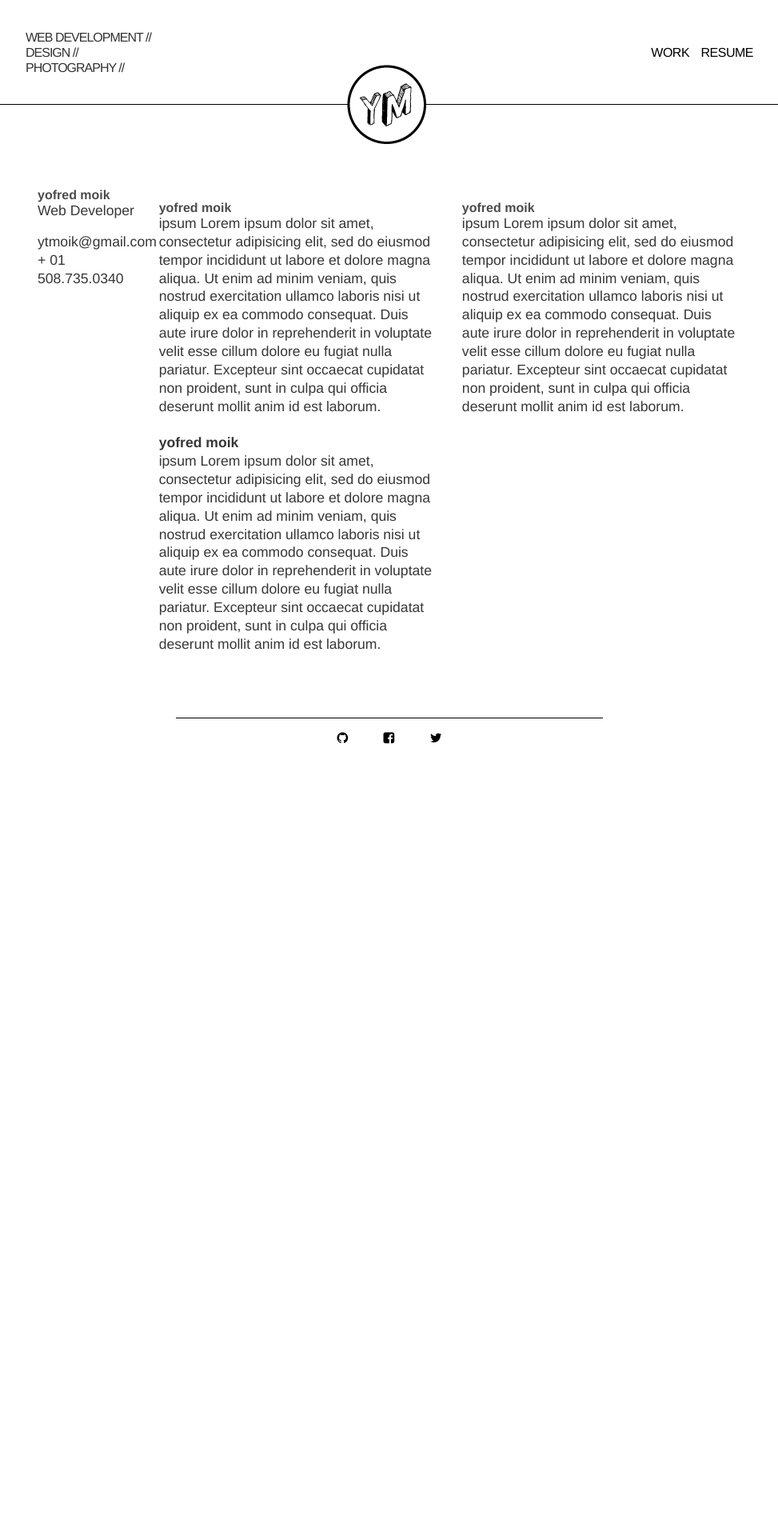
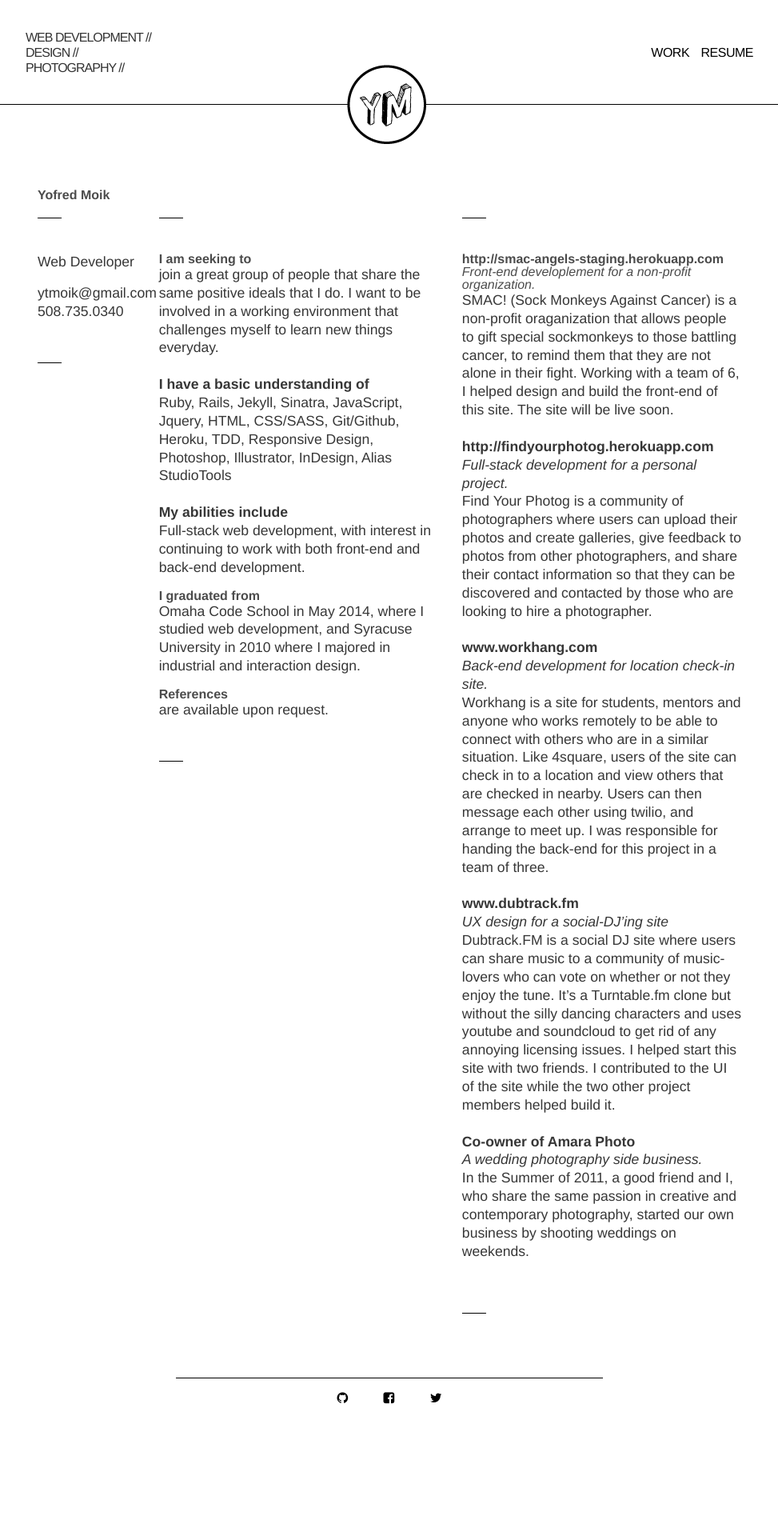
Before and after one commit to yofred/yofred.github.io, a Jekyll site: the page built from resume/index.html, in a window 1280 px wide. Shown: the whole page at 80% size, without its empty margins (153-1126 px from the left). Built offline with Jekyll 4.4.1, drawn with Linux system fonts in a browser that asks for light colours; nearby versions of some CDN libraries; before the commit the page ends 1070 px from its top, so only the background shows below that.

Commit message:
resume formatting

```diff
--- a/_includes/resume.html
+++ b/_includes/resume.html
@@ -1,35 +1,81 @@
 <div class="row">
   <div class="large-2 small-12 padding-bottom columns">
-    <b>yofred moik</b>
+    <b>Yofred Moik</b>
   </div>
 </div>
 
 <div class="row">
 
   <div class="large-2 small-12 columns">
+    <div class="seperator-banner small-1 columns"></div><br /><br /><br /><br />
     <p>Web Developer</p><br />
     <p>ytmoik@gmail.com</p>
-    <p>+ 01 508.735.0340</p>
+    <p>508.735.0340</p>
+
+    <br /><br /><div class="seperator-banner small-1 columns"></div>
   </div>
 
 
 
   <div class="large-5 small-12 columns">
-    <b>yofred moik</b>
+    <div class="seperator-banner small-1 columns"></div><br /><br /><br /><br />
+    <b>I am seeking to</b>
     <p>
-    ipsum Lorem ipsum dolor sit amet, consectetur adipisicing elit, sed do eiusmod tempor incididunt ut labore et dolore magna aliqua. Ut enim ad minim veniam, quis nostrud exercitation ullamco laboris nisi ut aliquip ex ea commodo consequat. Duis aute irure dolor in reprehenderit in voluptate velit esse cillum dolore eu fugiat nulla pariatur. Excepteur sint occaecat cupidatat non proident, sunt in culpa qui officia deserunt mollit anim id est laborum.
+join a great group of people that share the same positive ideals that I do.  I want to be involved in a working environment that challenges myself to learn new things everyday.
     <p>
     <br />
-    <b>yofred moik</b>
+    <b>I have a basic understanding of</b>
     <p>
-    ipsum Lorem ipsum dolor sit amet, consectetur adipisicing elit, sed do eiusmod tempor incididunt ut labore et dolore magna aliqua. Ut enim ad minim veniam, quis nostrud exercitation ullamco laboris nisi ut aliquip ex ea commodo consequat. Duis aute irure dolor in reprehenderit in voluptate velit esse cillum dolore eu fugiat nulla pariatur. Excepteur sint occaecat cupidatat non proident, sunt in culpa qui officia deserunt mollit anim id est laborum.
+Ruby, Rails, Jekyll, Sinatra, JavaScript, Jquery, HTML, CSS/SASS, Git/Github, Heroku, TDD, Responsive Design, Photoshop, Illustrator, InDesign, Alias StudioTools
     <p>
+    <br />
+    <b>My abilities include</b>
+    <p>
+      Full-stack web development, with interest in continuing to work with both front-end and back-end development.
+    </p>
+    <br />
+    <b>I graduated from</b>
+    <p>
+Omaha Code School in May 2014, where I studied web development, and Syracuse University in 2010 where I majored in industrial and interaction design.
+    </p>
+    <br />
+    <b>References</b>
+    <p>are available upon request.</p>
+    <br /><br /><div class="seperator-banner small-1 columns"></div>
   </div>
+
   <div class="large-5 small-12 columns">
-    <b>yofred moik</b>
+    <div class="seperator-banner small-1 columns"></div><br /><br /><br /><br />
+    <b>http://smac-angels-staging.herokuapp.com</b><br>
+    <i>Front-end developlement for a non-profit organization.</i>
     <p>
-    ipsum Lorem ipsum dolor sit amet, consectetur adipisicing elit, sed do eiusmod tempor incididunt ut labore et dolore magna aliqua. Ut enim ad minim veniam, quis nostrud exercitation ullamco laboris nisi ut aliquip ex ea commodo consequat. Duis aute irure dolor in reprehenderit in voluptate velit esse cillum dolore eu fugiat nulla pariatur. Excepteur sint occaecat cupidatat non proident, sunt in culpa qui officia deserunt mollit anim id est laborum.
+SMAC! (Sock Monkeys Against Cancer) is a non-profit oraganization that allows people to gift special sockmonkeys to those battling cancer, to remind them that they are not alone in their fight. Working with a team of 6, I helped design and build the front-end of this site.  The site will be live soon.
     <p>
+    <br />
+    <b>http://findyourphotog.herokuapp.com</b><br>
+    <i>Full-stack development for a personal project.</i>
+    <p>
+Find Your Photog is a community of photographers where users can upload their photos and create galleries, give feedback to photos from other photographers, and share their contact information so that they can be discovered and contacted by those who are looking to hire a photographer.
+    <p>
+    <br />
+    <b>www.workhang.com</b><br>
+    <i>Back-end development for location check-in site.</i>
+    <p>
+Workhang is a site for students, mentors and anyone who works remotely to be able to connect with others who are in a similar situation. Like 4square, users of the site can check in to a location and view others that are checked in nearby. Users can then message each other using twilio, and arrange to meet up. I was responsible for handing the back-end for this project in a team of three.
+    <p>
+    <br />
+    <b>www.dubtrack.fm</b><br>
+    <i>UX design for a social-DJ’ing site</i>
+    <p>
+Dubtrack.FM is a social DJ site where users can share music to a community of music-lovers who can vote on whether or not they enjoy the tune. It’s a Turntable.fm clone but without the silly dancing characters and uses youtube and soundcloud to get rid of any annoying licensing issues. I helped start this site with two friends. I contributed to the UI of the site while the two other project members helped build it.
+    <p>
+    <br />
+    <b>Co-owner of Amara Photo</b><br>
+    <i>A wedding photography side business.</i>
+    <p>
+In the Summer of 2011, a good friend and I, who share the same passion in creative and contemporary photography, started our own business by shooting weddings on weekends.
+    <p>
+    <br /><br /><div class="seperator-banner small-1 columns"></div>
   </div>
 
 </div>
```
